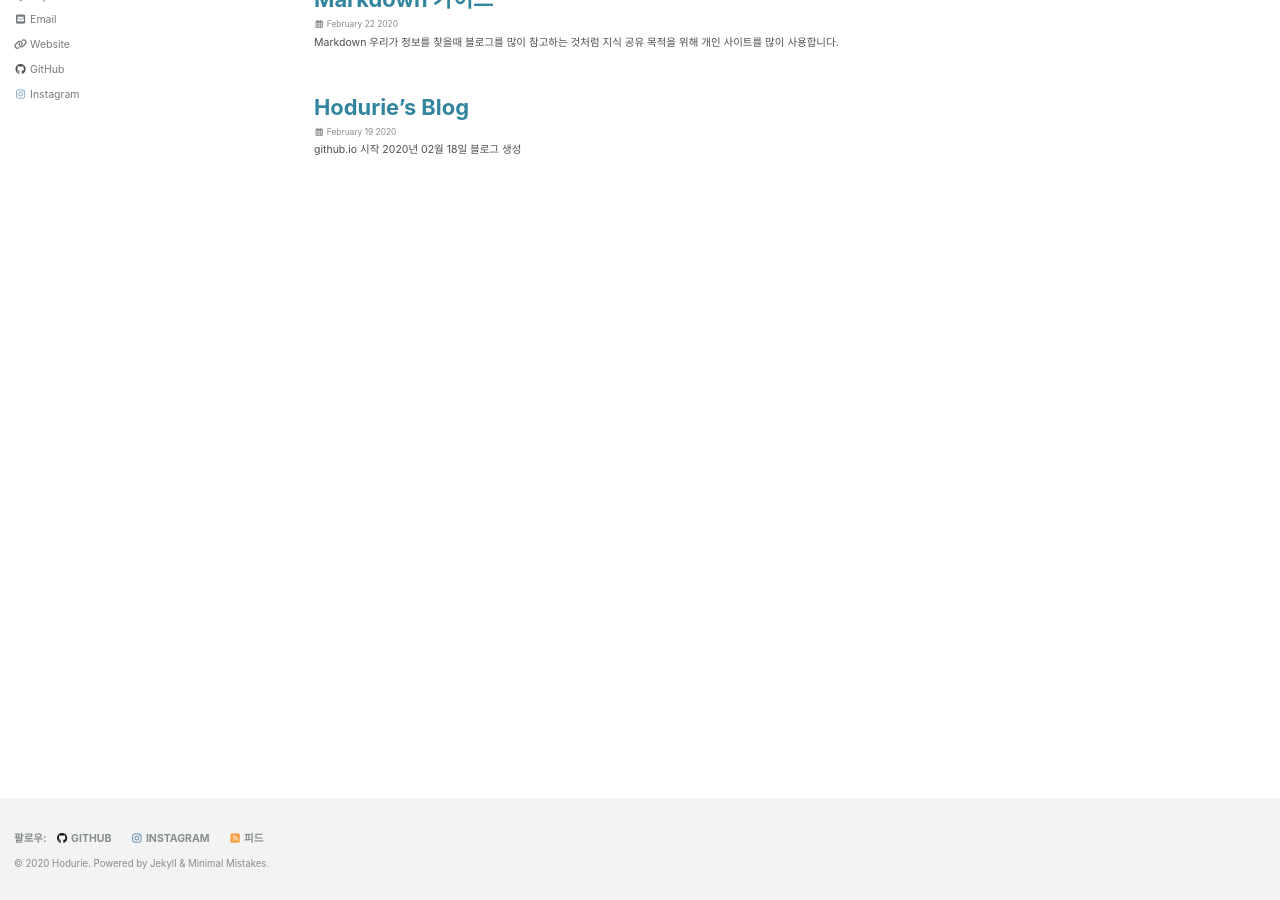
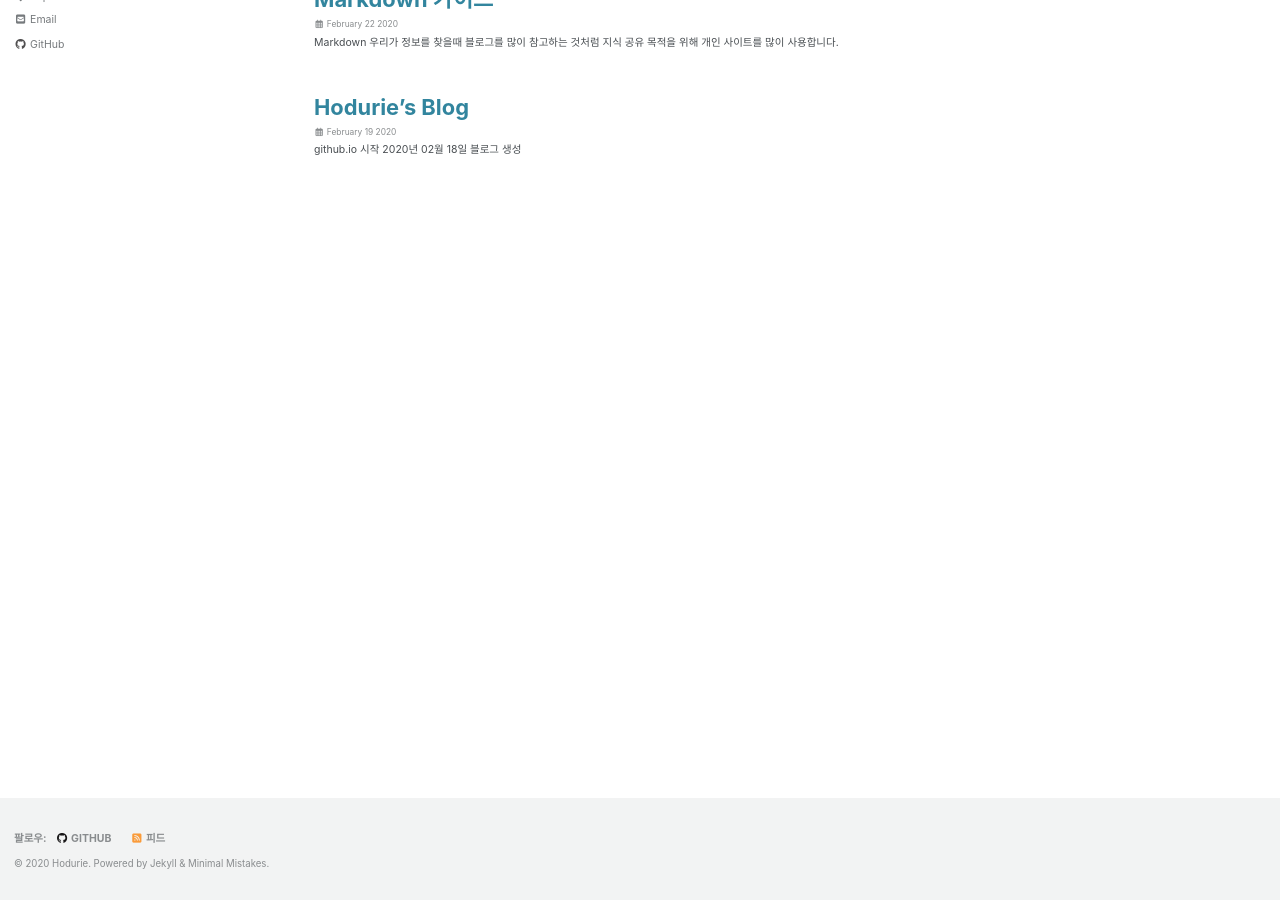
Before and after one commit to hodurie/hodurie.github.io, a Jekyll site: the page built from index.html, in a window 1280 px wide and 900 px high, scrolled down 128 px. Built offline with Jekyll 4.4.1, drawn with Linux system fonts in a browser that asks for light colours; nearby versions of some CDN libraries; the list of posts is cut into pages by our own code; part of the change alters nothing that is shown.

Commit message:
link, footer 수정

```diff
--- a/_config.yml
+++ b/_config.yml
@@ -117,7 +117,7 @@ author:
       url: mailto:hodurie@email.com
     - label: "Website"
       icon: "fas fa-fw fa-link"
-      url: "https://hodurie.github.io"
+      # url:
     - label: "Twitter"
       icon: "fab fa-fw fa-twitter-square"
       # url: "https://twitter.com/"
@@ -129,7 +129,7 @@ author:
       url: "https://github.com/hodurie"
     - label: "Instagram"
       icon: "fab fa-fw fa-instagram"
-      url: "https://instagram.com/hodurie"
+      # url: "https://instagram.com/"
 
 # Site Footer
 footer:
@@ -151,7 +151,7 @@ footer:
       # url:
     - label: "Instagram"
       icon: "fab fa-fw fa-instagram"
-      url: "https://instagram.com/hodurie"
+      # url: "https://instagram.com/"
 
 
 # Reading Files
```
